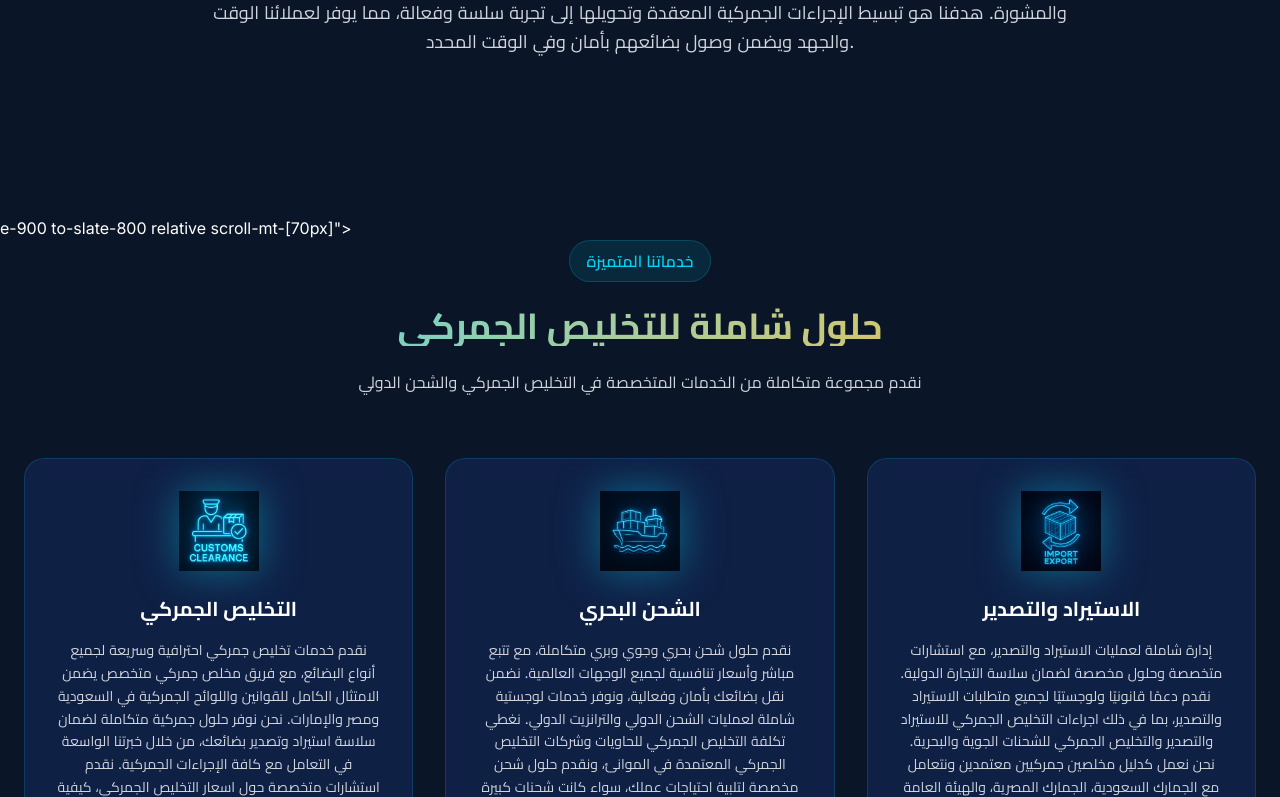
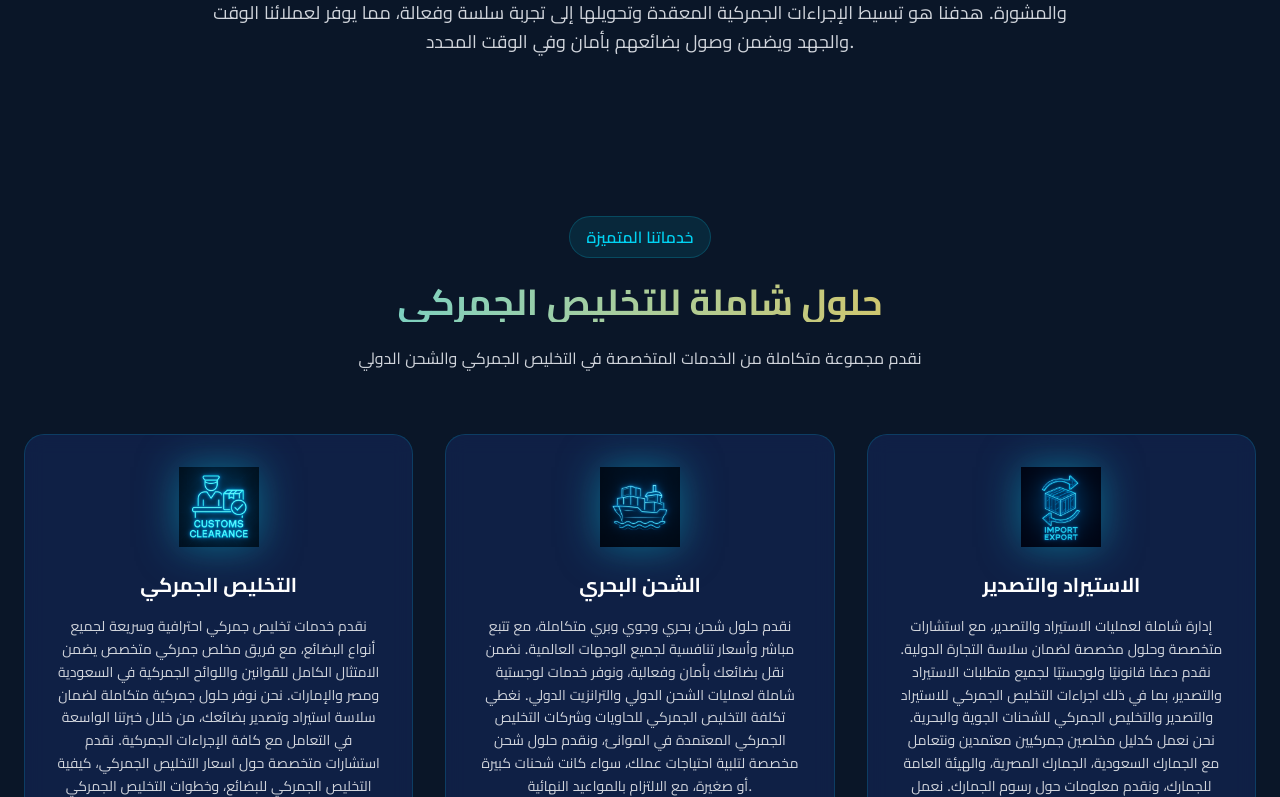
Before and after one commit to AHMED-26ali/my-website-project, a React (Vite) app: page / in a window 1280 px wide. Shown: the part 1223-2020 px from the top of the page. Built offline with nearby package versions, Linux system fonts and the light colour scheme.

Commit message:
Fix: Removed extraneous text appearing on the website

```diff
--- a/src/App.jsx
+++ b/src/App.jsx
@@ -364,7 +364,7 @@ function App() {
       </section>
 
       {/* قسم الخدمات المحسن */}
-      <section id="services" className="py-20 scroll-mt-[70px] scroll-reveal">e-900 to-slate-800 relative scroll-mt-[70px]">
+      <section id="services" className="py-20 scroll-mt-[70px] scroll-reveal">
         <div className="container mx-auto px-6">
           <div className="text-center mb-16 scroll-reveal">
             <motion.div
```
